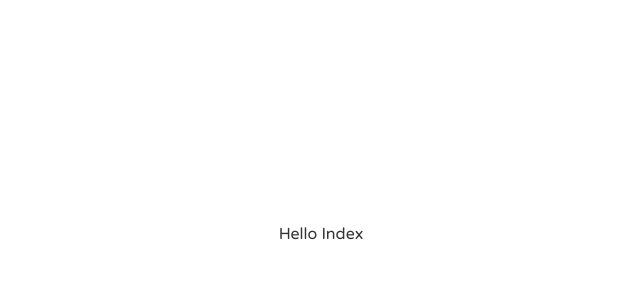
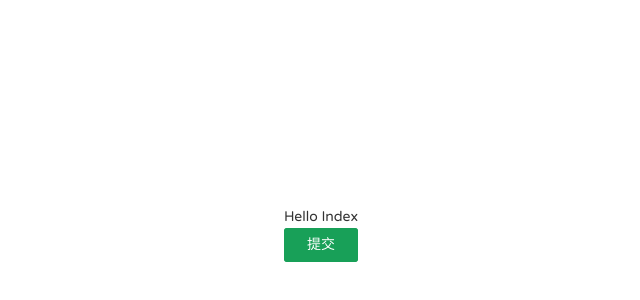
Before and after one commit to Lmmmmmm-bb/mni-demanage, a Vue app: page / in a window 1280 px wide. Shown: the part 166-466 px from the top of the page, without its empty margins (319-959 px from the left). Built offline with nearby package versions, Linux system fonts and the light colour scheme.

Commit message:
feat: naive

```diff
--- a/package.json
+++ b/package.json
@@ -32,6 +32,7 @@
     "husky": "^8.0.3",
     "jsdom": "^21.1.1",
     "lint-staged": "^13.2.1",
+    "naive-ui": "^2.34.3",
     "typescript": "^5.0.4",
     "unocss": "^0.51.4",
     "unplugin-auto-import": "^0.15.3",
--- a/src/main.ts
+++ b/src/main.ts
@@ -7,6 +7,11 @@ import './index.css';
 import 'virtual:uno.css';
 import '@unocss/reset/tailwind.css';
 
+// preflight styles
+const meta = document.createElement('meta');
+meta.name = 'naive-ui-style';
+document.head.appendChild(meta);
+
 const app = createApp(App);
 
 app.use(router);
--- a/src/pages/index.vue
+++ b/src/pages/index.vue
@@ -5,5 +5,8 @@
     font-serif
   >
     Hello Index
+    <NButton type="primary">
+      提交
+    </NButton>
   </div>
 </template>
--- a/src/typings/components.d.ts
+++ b/src/typings/components.d.ts
@@ -10,6 +10,8 @@ export {}
 declare module '@vue/runtime-core' {
   export interface GlobalComponents {
     HelloWorld: typeof import('./../components/HelloWorld.vue')['default']
+    NButton: typeof import('naive-ui')['NButton']
+    NConfigProvider: typeof import('naive-ui')['NConfigProvider']
     RouterLink: typeof import('vue-router')['RouterLink']
     RouterView: typeof import('vue-router')['RouterView']
   }
--- a/vite.config.ts
+++ b/vite.config.ts
@@ -6,6 +6,7 @@ import { defineConfig } from 'vitest/config';
 import layouts from 'vite-plugin-vue-layouts';
 import autoImport from 'unplugin-auto-import/vite';
 import vueComponents from 'unplugin-vue-components/vite';
+import { NaiveUiResolver } from 'unplugin-vue-components/resolvers';
 
 // https://vitejs.dev/config/
 export default defineConfig({
@@ -16,11 +17,27 @@ export default defineConfig({
     layouts(),
     unocss(),
     autoImport({
-      imports: ['vue', 'vue-router', 'vitest'],
+      imports: [
+        'vue',
+        'vue-router',
+        'vitest',
+        {
+          'naive-ui': [
+            'useDialog',
+            'useMessage',
+            'useNotification',
+            'useLoadingBar',
+          ],
+        },
+      ],
+      dirs: ['./src/configs/**'],
       dts: './src/typings/auto-import.d.ts',
       vueTemplate: true,
     }),
-    vueComponents({ dts: './src/typings/components.d.ts' }),
+    vueComponents({
+      dts: './src/typings/components.d.ts',
+      resolvers: [NaiveUiResolver()],
+    }),
   ],
   resolve: {
     alias: {
```
Also changed, not shown: 1 other file (tests, documents, lock files or other folders).
